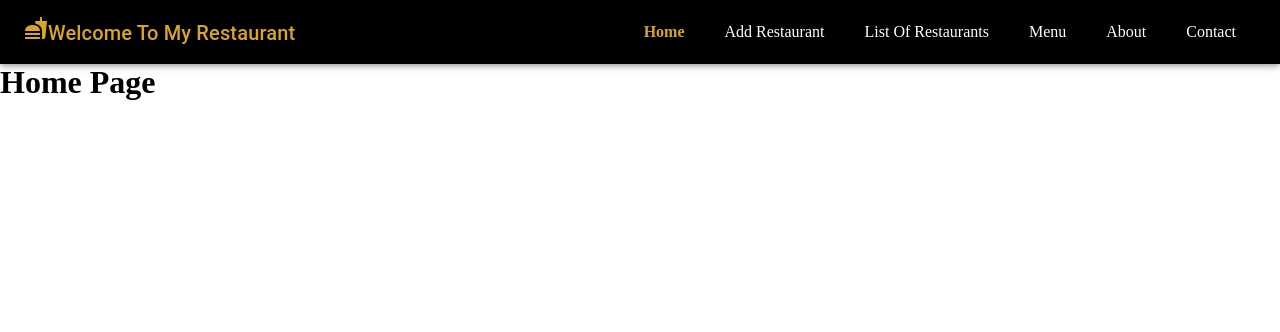
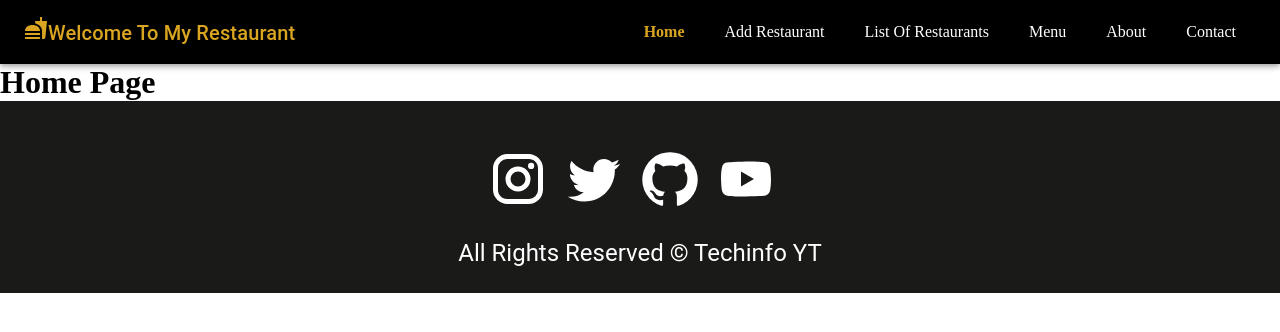
Before and after one commit to rasika-ambure57/FoodieDelightWebApp, a React (Create React App) app in the folder foodie-delight/: page / in a window 1280 px wide. Shown: the top 332 px of the page. Built offline with nearby package versions, Linux system fonts and the light colour scheme.

Commit message:
Footer Done

```diff
--- /dev/null
+++ b/foodie-delight/src/components/Layout/Footer.js
@@ -0,0 +1,49 @@
+import React from "react";
+import InstagramIcon from "@mui/icons-material/Instagram";
+import TwitterIcon from "@mui/icons-material/Twitter";
+import GitHubIcon from "@mui/icons-material/GitHub";
+import YouTubeIcon from "@mui/icons-material/YouTube";
+import { Box, Typography } from "@mui/material";
+const Footer = () => {
+  return (
+    <>
+      <Box
+        sx={{ textAlign: "center", bgcolor: "#1A1A19", color: "white", p: 3 }}
+      >
+        <Box
+          sx={{
+            my: 3,
+            "& svg": {
+              fontSize: "60px",
+              cursor: "pointer",
+              mr: 2,
+            },
+            "& svg:hover": {
+              color: "goldenrod",
+              transform: "translateX(5px)",
+              transition: "all 400ms",
+            },
+          }}
+        >
+          {/* icons */}
+          <InstagramIcon />
+          <TwitterIcon />
+          <GitHubIcon />
+          <YouTubeIcon />
+        </Box>
+        <Typography
+          variant="h5"
+          sx={{
+            "@media (max-width:600px)": {
+              fontSize: "1rem",
+            },
+          }}
+        >
+          All Rights Reserved &copy; Techinfo YT
+        </Typography>
+      </Box>
+    </>
+  );
+};
+
+export default Footer;
--- a/foodie-delight/src/components/Layout/Header.js
+++ b/foodie-delight/src/components/Layout/Header.js
@@ -28,7 +28,7 @@
         component="div"
         sx={{ flexGrow: 1, my: 2 }}
       >
-        {/* <img src={Logo} alt="logo" height={"70"} width="200" /> */}
+        <img src={Logo} alt="logo" height={"70"} width="200" />
       </Typography>
       <Divider />
       <ul className="mobile-navigation">
--- a/foodie-delight/src/components/Layout/Layout.js
+++ b/foodie-delight/src/components/Layout/Layout.js
@@ -1,10 +1,12 @@
 import React from 'react'
 import Header from './Header'
+import Footer from './Footer'
 const Layout = ({children}) => {
   return (
     <div>
         <Header/>
         <div>{children}</div>
+        <Footer/>
     </div>
   )
 }
```
